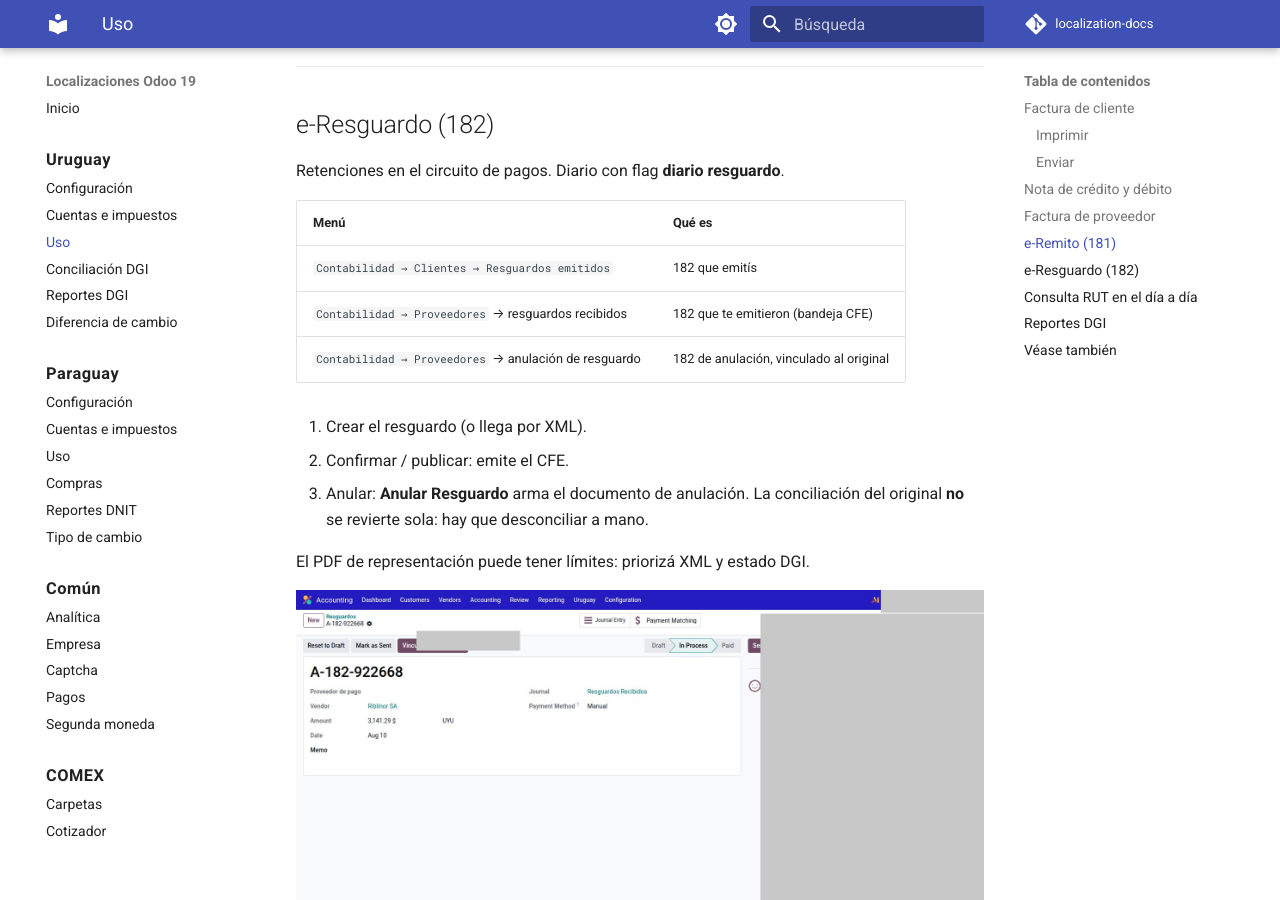
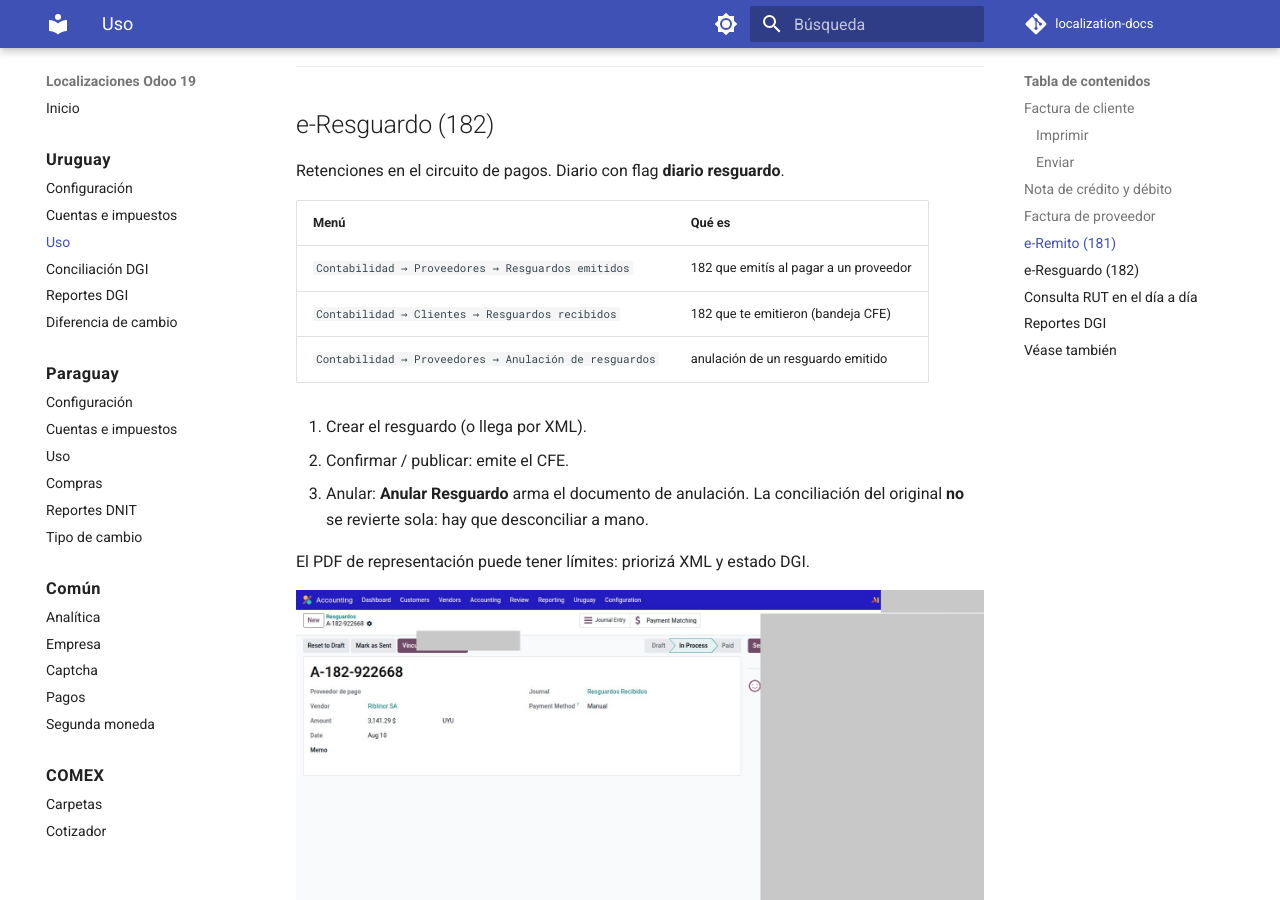
Before and after one commit to Pabloolano/localization-docs, an MkDocs documentation site: the page built from docs/uruguay/uso.md, in a window 1280 px wide and 900 px high, scrolled down 4095 px. Built offline with MkDocs 1.6.1 and Material for MkDocs 9.7.7, drawn with Linux system fonts in a browser that asks for light colours; comment, search, counter and statistics services are not loaded.

Commit message:
docs(uy): resguardos recibidos en Clientes y emitidos en Proveedores
El menú seguía el circuito al revés. El emitido queda al pagar a un proveedor.

Co-authored-by: Cursor <cursoragent@cursor.com>

```diff
--- a/docs/uruguay/uso.md
+++ b/docs/uruguay/uso.md
@@ -81,9 +81,9 @@ Retenciones en el circuito de pagos. Diario con flag **diario resguardo**.
 
 | Menú | Qué es |
 |------|--------|
-| `Contabilidad → Clientes → Resguardos emitidos` | 182 que emitís |
-| `Contabilidad → Proveedores` → resguardos recibidos | 182 que te emitieron (bandeja CFE) |
-| `Contabilidad → Proveedores` → anulación de resguardo | 182 de anulación, vinculado al original |
+| `Contabilidad → Proveedores → Resguardos emitidos` | 182 que emitís al pagar a un proveedor |
+| `Contabilidad → Clientes → Resguardos recibidos` | 182 que te emitieron (bandeja CFE) |
+| `Contabilidad → Proveedores → Anulación de resguardos` | anulación de un resguardo emitido |
 
 1. Crear el resguardo (o llega por XML).
 2. Confirmar / publicar: emite el CFE.
```
